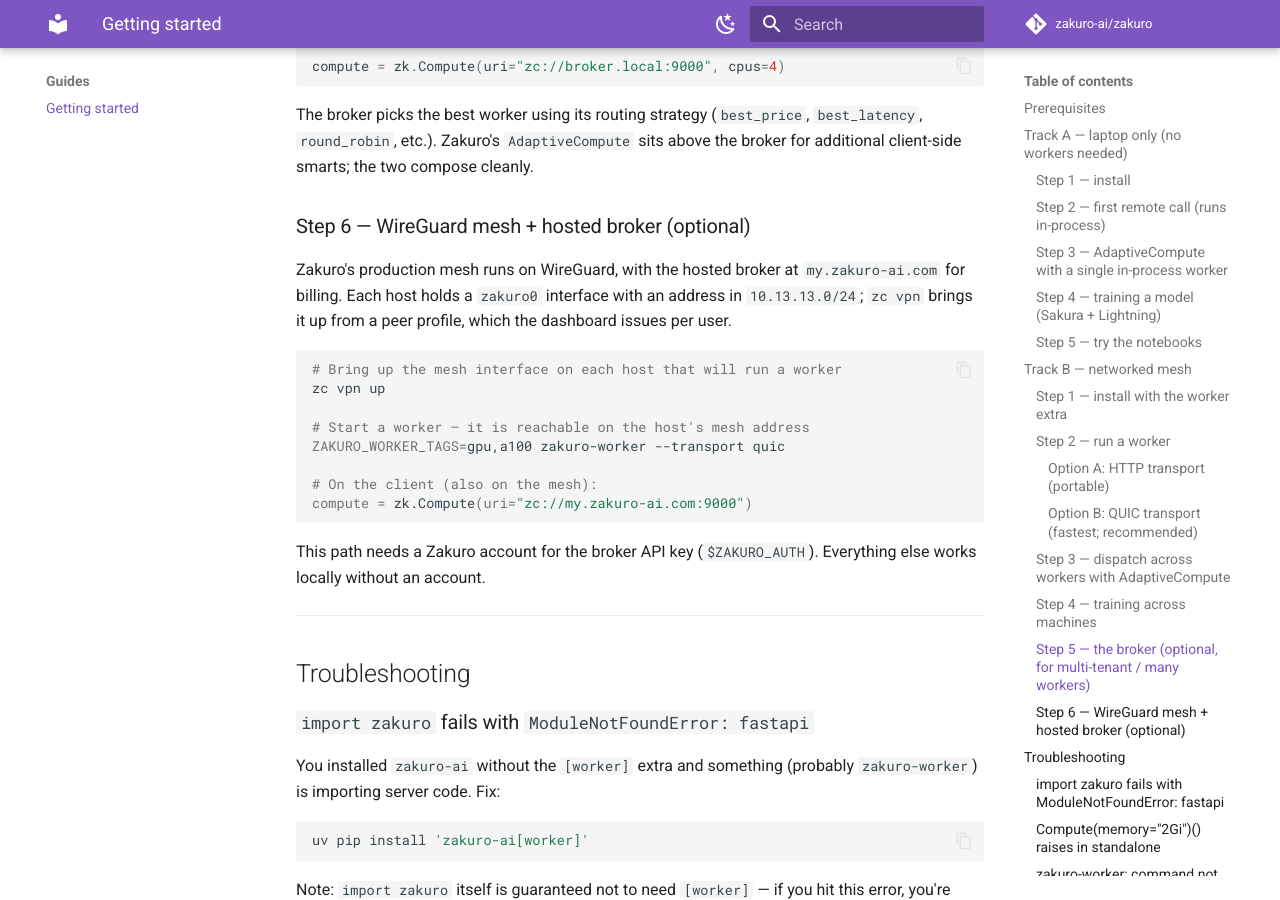
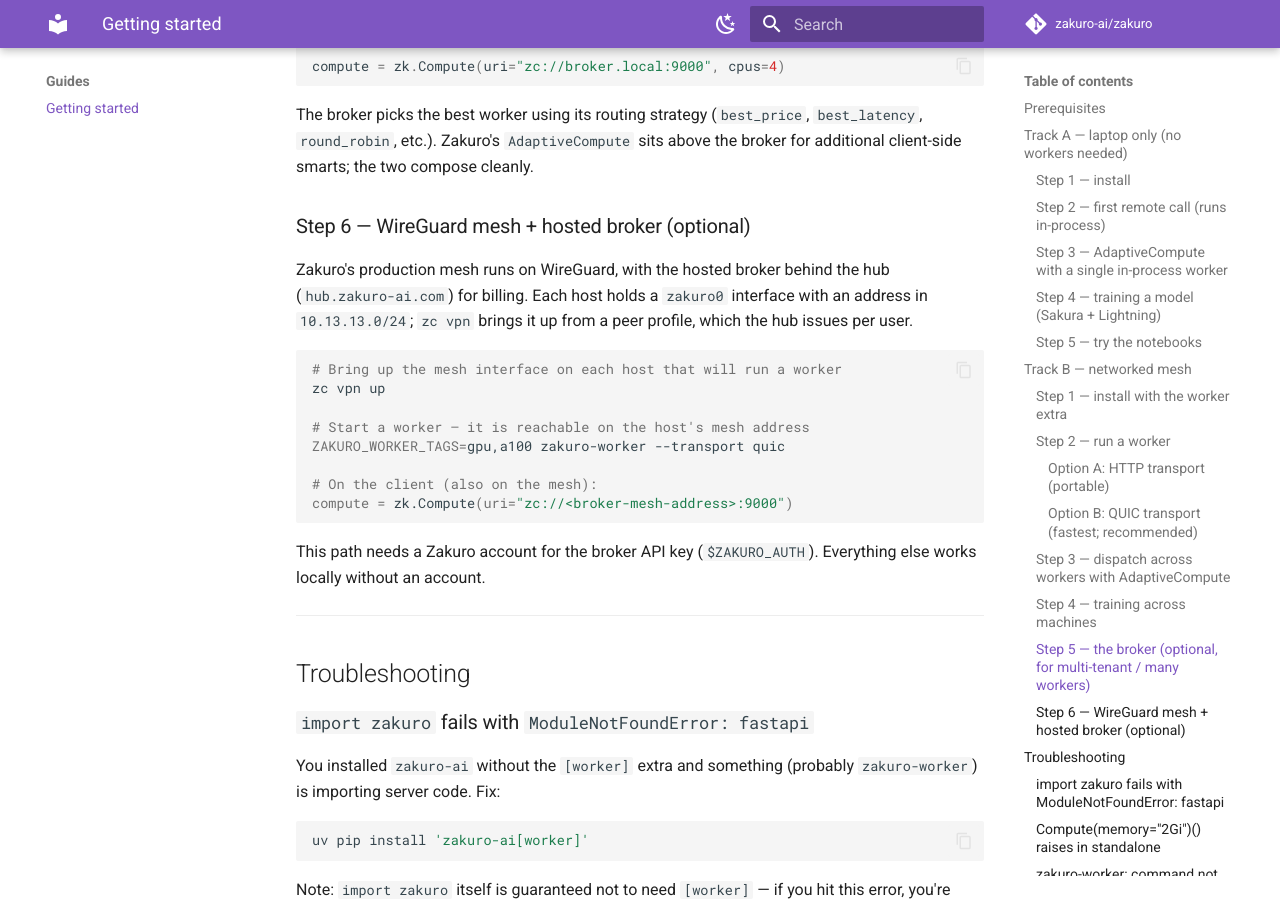
Before and after one commit to zakuro-ai/zakuro, an MkDocs documentation site: the page built from docs/getting-started.md, in a window 1280 px wide and 900 px high, scrolled down 5942 px. Built offline with MkDocs 1.6.1 and Material for MkDocs 9.7.7, drawn with Linux system fonts in a browser that asks for light colours; comment, search, counter and statistics services are not loaded; the version menu is left out.

Commit message:
docs: drop the retired dashboard host, point at hub (#279)
* docs: drop the retired dashboard host, point at hub

The hosted broker and API live behind hub.zakuro-ai.com. Remove the
remaining mentions of the retired dashboard host from comments, tests'
docstrings, the getting-started guide and the security docs. The SDK's
PROD_API_URL was already the hub; no behaviour changes.

* fix(observability): cap sentry-sdk below 3

sentry-sdk 3.0 removed the send_default_pii option: init_sentry raised
TypeError: Unknown option 'send_default_pii' whenever SENTRY_DSN was
set, and mypy failed the typecheck job on every PR. Cap the extra at <3
until the init call moves to the 3.x data_collection options.

uv lock also records the types-* dev stubs that pyproject already
listed but the lock had missed.

* chore: regenerate NOTICE for the relocked dev type stubs

````diff
--- a/docs/getting-started.md
+++ b/docs/getting-started.md
@@ -278,10 +278,10 @@ The broker picks the best worker using its routing strategy (`best_price`, `best
 
 ### Step 6 — WireGuard mesh + hosted broker (optional)
 
-Zakuro's production mesh runs on WireGuard, with the hosted broker at
-`my.zakuro-ai.com` for billing. Each host holds a `zakuro0` interface with an
+Zakuro's production mesh runs on WireGuard, with the hosted broker behind
+the hub (`hub.zakuro-ai.com`) for billing. Each host holds a `zakuro0` interface with an
 address in `10.13.13.0/24`; `zc vpn` brings it up from a peer profile, which
-the dashboard issues per user.
+the hub issues per user.
 
 ```bash
 # Bring up the mesh interface on each host that will run a worker
@@ -291,7 +291,7 @@ zc vpn up
 ZAKURO_WORKER_TAGS=gpu,a100 zakuro-worker --transport quic
 
 # On the client (also on the mesh):
-compute = zk.Compute(uri="zc://my.zakuro-ai.com:9000")
+compute = zk.Compute(uri="zc://<broker-mesh-address>:9000")
 ```
 
 This path needs a Zakuro account for the broker API key (`$ZAKURO_AUTH`). Everything else works locally without an account.
--- a/pyproject.toml
+++ b/pyproject.toml
@@ -56,7 +56,7 @@ observability = [
     # Sentry SDK is opt-in: zakuro.observability.init_sentry is a no-op when
     # the package is not installed or SENTRY_DSN is unset. Install via
     # `pip install 'zakuro-ai[observability]'` or `uv sync --extra observability`.
-    "sentry-sdk>=2.0.0",
+    "sentry-sdk>=2.0.0,<3",
     # structlog produces JSON-rendered logs that share the request-context
     # ContextVar with the Sentry scrubber. RFC 0003 Track A (#125).
     "structlog>=24.1.0",
````
Also changed, not shown: CHANGELOG.md (+1 -0 lines), docs/security/pentest-scope.md (+1 -1 lines), docs/security/threat-model.md (+1 -1 lines), 5 other files.
